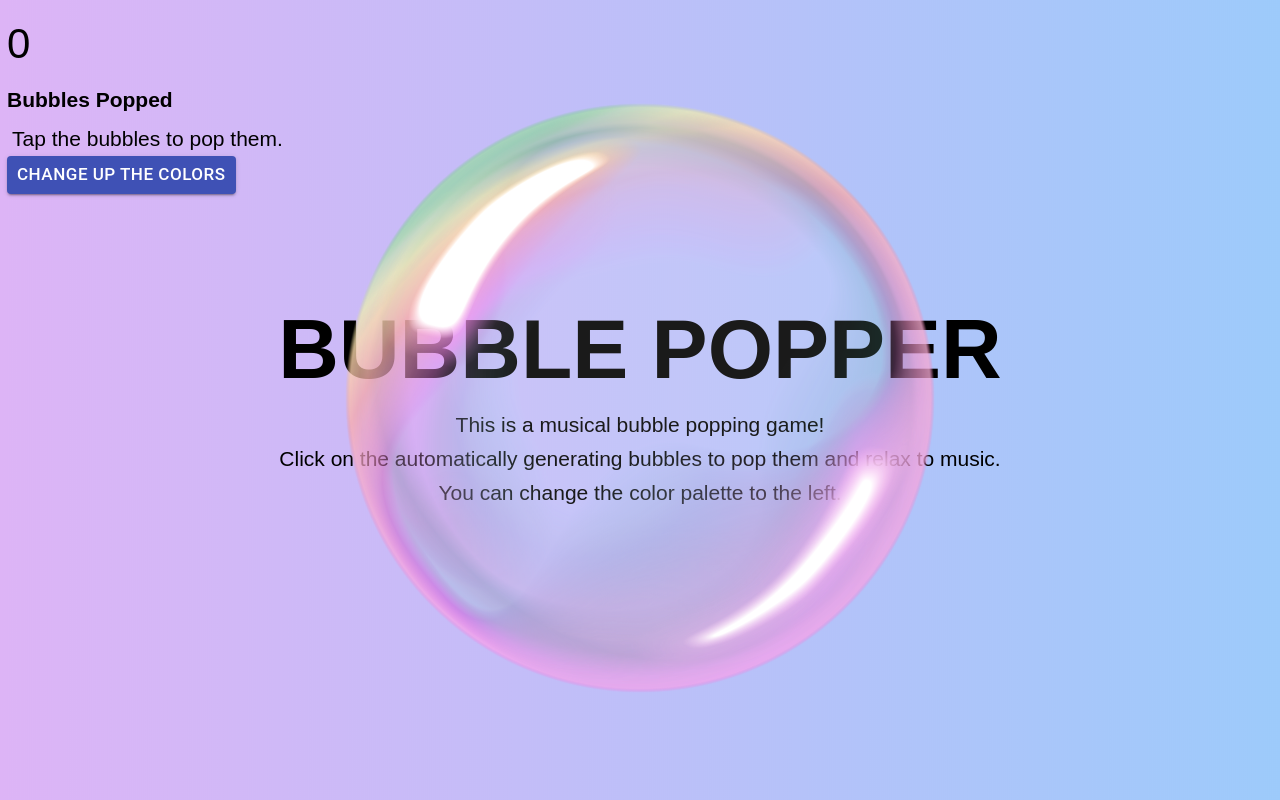
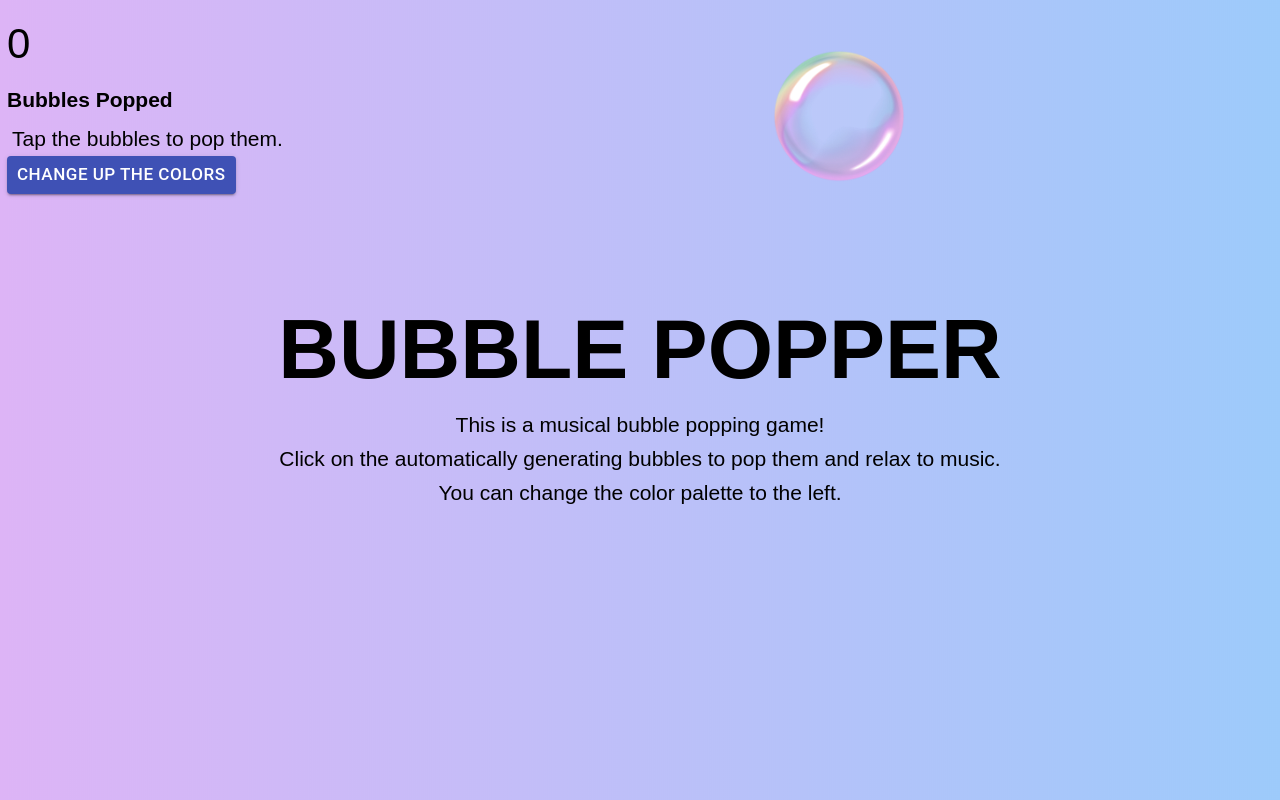
Before and after one commit to Dylychill/bubblepopper, a React (Create React App) app: page / in a window 1280 px wide. Built offline with nearby package versions, Linux system fonts and the light colour scheme.

Commit message:
random placement for bubbles maybe working

```diff
--- a/src/App.css
+++ b/src/App.css
@@ -76,3 +76,8 @@ p {
   font-weight: lighter;
   margin: 20px 0px;
 }
+
+/* applied to ALL bubbles, sizing/location is done inside the bubble.js file */
+.bubble {
+  position: absolute;
+}
--- a/src/bubble.js
+++ b/src/bubble.js
@@ -4,7 +4,7 @@ function Bubble(props) {
     const [numBubbles, setNumBubbles] = useState(0)
     // below useEffect runs on first load to see if the game has been played before
     // updates the number of bubbles pressed
-    // BROKEN - not adding, it's doing strng concat
+    // BROKEN - not adding, it's doing strng concat, to string may work
   // useEffect(()=>{
   //     const storedNum = localStorage.getItem('numBubbles')
   //     if(storedNum) {
@@ -13,11 +13,21 @@ function Bubble(props) {
   //     }
   //   }, [])
 
-    return <div style={{position:"absolute"}}>
-        <img onClick = {() => {
+  // get random location and size for a new bubble - only need to change width cuz it is a square
+  // largest is should be is 300px by 300px and smallest is 50px
+  let size = Math.floor((Math.random() * 251) + 50);
+  // for position, get random top and left based on max
+  let height = 50;
+  let side = Math.floor((Math.random() * window.innerWidth));
+  console.log(side + "the side");
+  console.log(window.innerWidth + "window");
+
+  return <div className="bubble" style={{top:height + "px", left: side + "px"}}>
+    <img style={{width:size + "px"}}
+      onClick = {() => {
         props.onSend(numBubbles)
         setNumBubbles(numBubbles+1)
-            //localStorage.setItem("numBubbles", numBubbles)
+        localStorage.setItem("numBubbles", numBubbles)
     }}
     src="/img/bubble.png" alt="a transparent, rainbow bubble"/>
   </div>
```
Lines whose indentation alone changed are shown as unchanged.
